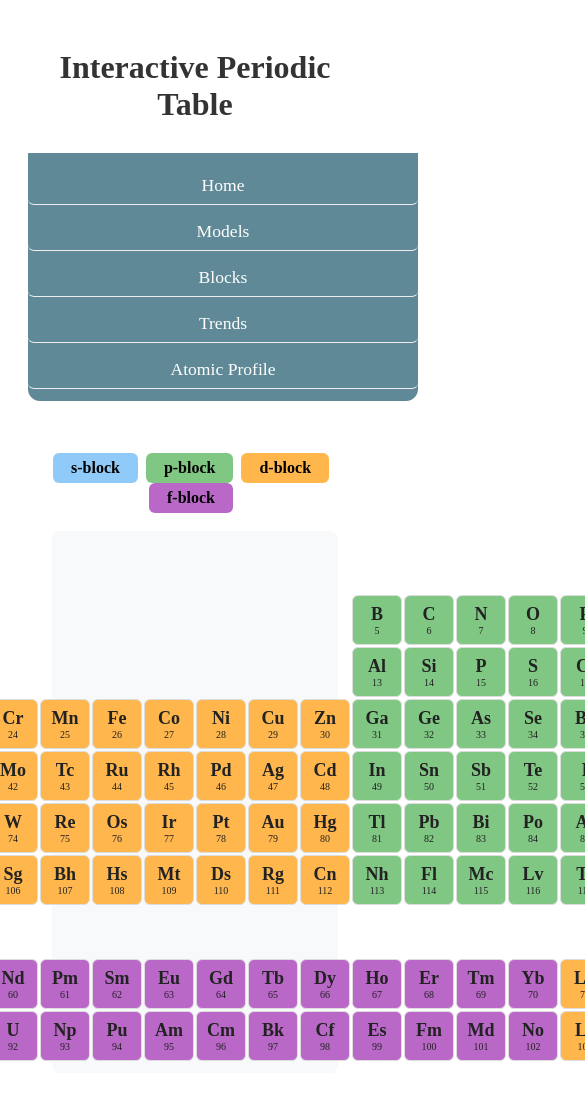
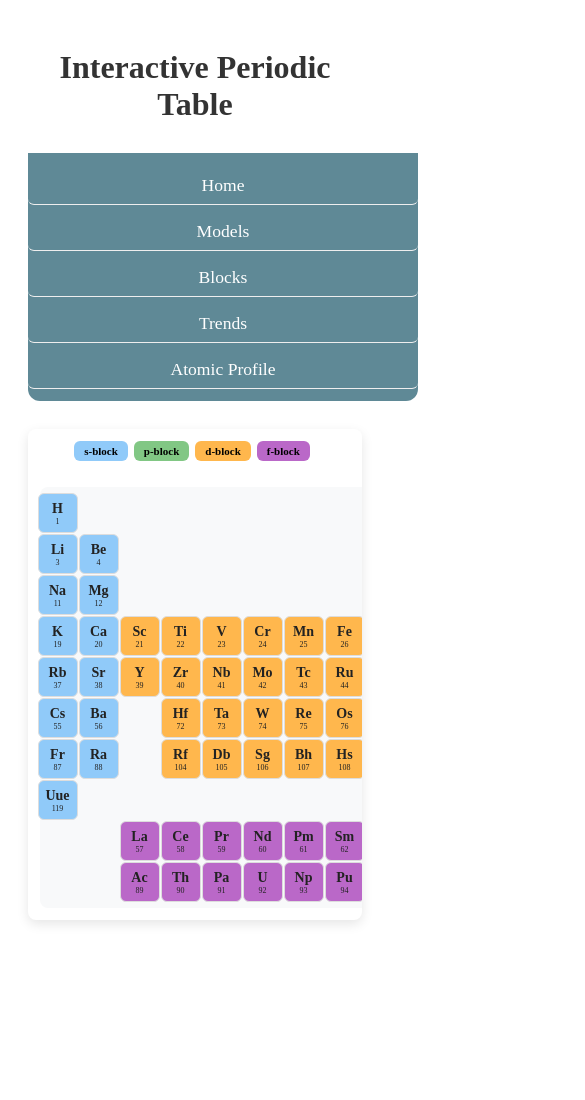
Before and after one commit to AashrithaSura/PeriodicTableExplorer, a React (Vite) app: page /blocks in a window 390 px wide. Shown: the top 1100 px of the page, 585 px wide, since content can reach past the window. After the commit the page ends 948 px from the top, so only its background shows below. Built offline with nearby package versions, Linux system fonts and the light colour scheme.

Commit message:
BlockView.css

```diff
--- a/src/components/BlockView/BlockView.css
+++ b/src/components/BlockView/BlockView.css
@@ -1,11 +1,24 @@
 .block-view-container {
-  max-width: 1100px;
+  position: relative;
+  max-width: 1000px;
   margin: 0 auto;
-  padding: 24px;
+  padding: 20px;
+  background: white;
+  border-radius: 8px;
+  box-shadow: 0 4px 12px rgba(0, 0, 0, 0.1);
+  overflow-x: hidden;
 }
 
+.block-view-container::-webkit-scrollbar {
+  height: 8px;
+}
+
+/* Legend styles */
 .block-legend {
   margin-bottom: 18px;
+  white-space: nowrap;
+  overflow-x: auto;
+  padding-bottom: 8px;
 }
 
 .block-legend-item {
@@ -30,9 +43,16 @@
   border-radius: 6px;
   border: 1px solid #bbb;
   background: #f5f5f5;
-  color: black
+  color: black;
 }
 
+/* Wrapper to allow scrolling on smaller screens */
+.block-grid-wrapper {
+  overflow-x: auto;
+  width: 100%;
+}
+
+/* Table grid */
 .block-table-grid {
   display: grid;
   grid-template-columns: repeat(18, 50px);
@@ -42,8 +62,10 @@
   background: #f8f9fa;
   border-radius: 8px;
   padding: 12px;
+  min-width: 900px;
 }
 
+/* Cells */
 .block-table-cell {
   box-sizing: border-box;
   text-align: center;
@@ -80,6 +102,8 @@
   font-size: 10px;
   font-weight: 400;
 }
+
+/* Hover card */
 .block-hover-card {
   position: absolute;
   top: 120px;
@@ -92,6 +116,48 @@
   font-size: 1.5rem;
   text-align: left;
 }
-.block-view-container {
-  position: relative;
+
+/* Responsive styles for <= 773px */
+@media (max-width: 773px) {
+  .block-view-container {
+    padding: 12px;
+  }
+
+  .block-grid-wrapper {
+    overflow-x: auto;
+    -webkit-overflow-scrolling: touch;
+  }
+
+  .block-table-grid {
+    grid-template-columns: repeat(18, 40px);
+    grid-auto-rows: 40px;
+    gap: 1px;
+    padding: 6px;
+    min-width: 720px;
+  }
+
+  .block-table-cell {
+    min-width: 36px;
+    min-height: 36px;
+    font-size: 13px;
+  }
+
+  .element-symbol {
+    font-size: 14px;
+  }
+
+  .element-number {
+    font-size: 8px;
+  }
+
+  .block-legend-item {
+    padding: 4px 10px;
+    font-size: 11px;
+    margin-right: 6px;
+  }
+
+  .show-all-btn {
+    padding: 3px 8px;
+    font-size: 11px;
+  }
 }
```
